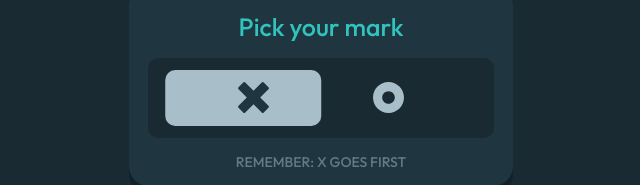
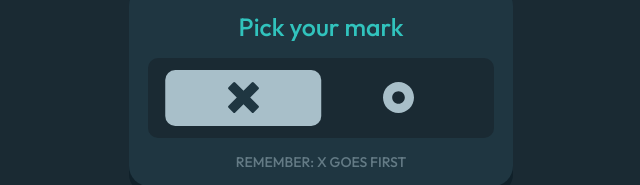
Before and after one commit to Davcode1234/Tic-tac-toe, a website: page index.html in a window 1280 px wide. Shown: the part 267-452 px from the top of the page, without its empty margins (319-959 px from the left). Drawn offline with Linux system fonts and the light colour scheme.

Commit message:
fix mark positioning on starter screen

```diff
--- a/index.html
+++ b/index.html
@@ -15,18 +15,22 @@
         <h1 class="header">Pick your mark</h1>
         <div class="marks-container">
           <div class="marks-choice x-mark"></div>
+          <div class="mark-wrapper mark-wrapper-x">
             <img
               src="./images/icons/icon-x-black.svg"
               alt="x mark"
               class="mark active x-btn"
               data-mark="x"
             />
+          </div>
+          <div class="mark-wrapper mark-wrapper-o">
             <img
               src="./images/icons/icon-o-grey.svg"
               alt="o mark"
               class="mark o-btn"
               data-mark="o"
             />
+          </div>
         </div>
 
         <p class="paragraph">Remember: X goes first</p>
--- a/style/starter-screen.css
+++ b/style/starter-screen.css
@@ -97,3 +97,22 @@ h1 {
 .y-mark {
   transform: translateX(50%);
 }
+
+.mark-wrapper {
+  position: absolute;
+  display: flex;
+  justify-content: center;
+  align-items: center;
+  z-index: 5;
+  width: 45%;
+  height: 70%;
+  background-color: transparent;
+}
+
+.mark-wrapper-o {
+  right: 5%;
+}
+
+.mark-wrapper-x {
+  left: 5%;
+}
```
Lines whose indentation alone changed are shown as unchanged.
